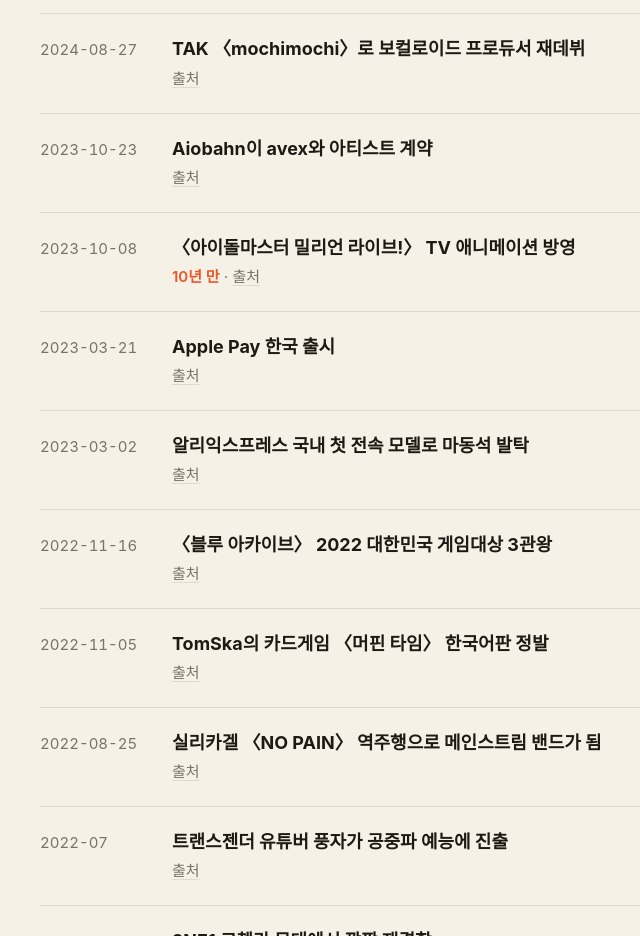
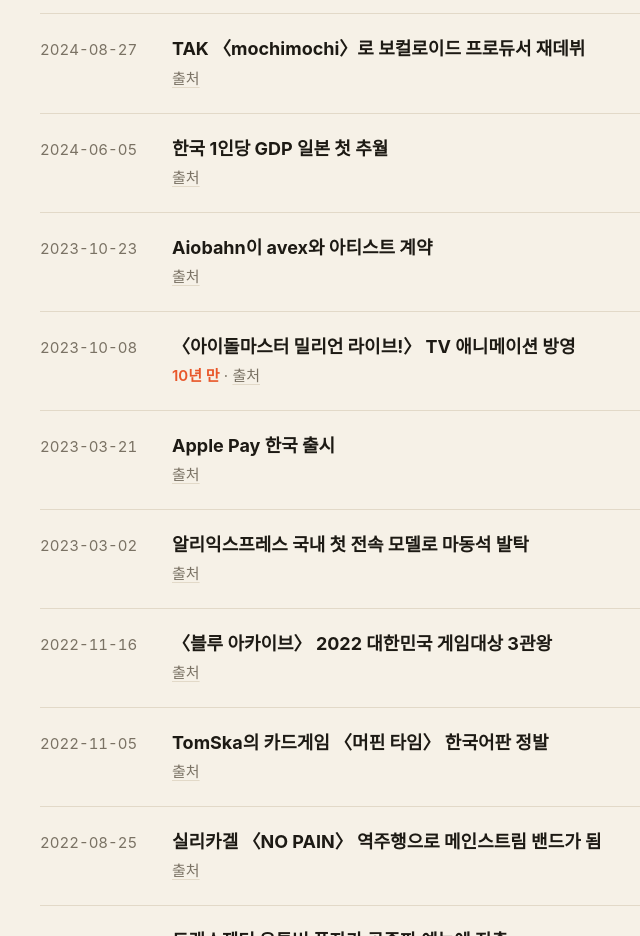
Before and after one commit to LPFchan/osalbol, a plain HTML site: page public/index.html in a window 1280 px wide. Shown: the part 2880-3816 px from the top of the page, without its empty margins (300-940 px from the left). Drawn offline with Linux system fonts and the light colour scheme; a web font is replaced by a local one.

Commit message:
Add Korea passing Japan in GDP per capita
timestamp: 2026-11-18 18-54-33 KST
changes:
- add 한국 1인당 GDP 일본 첫 추월 (2024-06-05, 한국은행 base-year revision)
- STATUS: entry count 42
rationale:
- operator suggestion
checks:
- date and claim checked against 한국은행 release and same-day coverage
- operator reviewed the screenshot

project: osalbol
agent: claude-code
role: worker
commit: LOG-20261118-185433-decode

```diff
--- a/public/index.html
+++ b/public/index.html
@@ -279,6 +279,13 @@
       </div>
     </li>
     <li>
+      <time datetime="2024-06-05">2024-06-05</time>
+      <div>
+        <h2>한국 1인당 GDP 일본 첫 추월</h2>
+        <p><a href="https://www.hankyung.com/article/2024060583641">출처</a></p>
+      </div>
+    </li>
+    <li>
       <time datetime="2023-10-23">2023-10-23</time>
       <div>
         <h2>Aiobahn이 avex와 아티스트 계약</h2>
```
Also changed, not shown: 1 other file.
